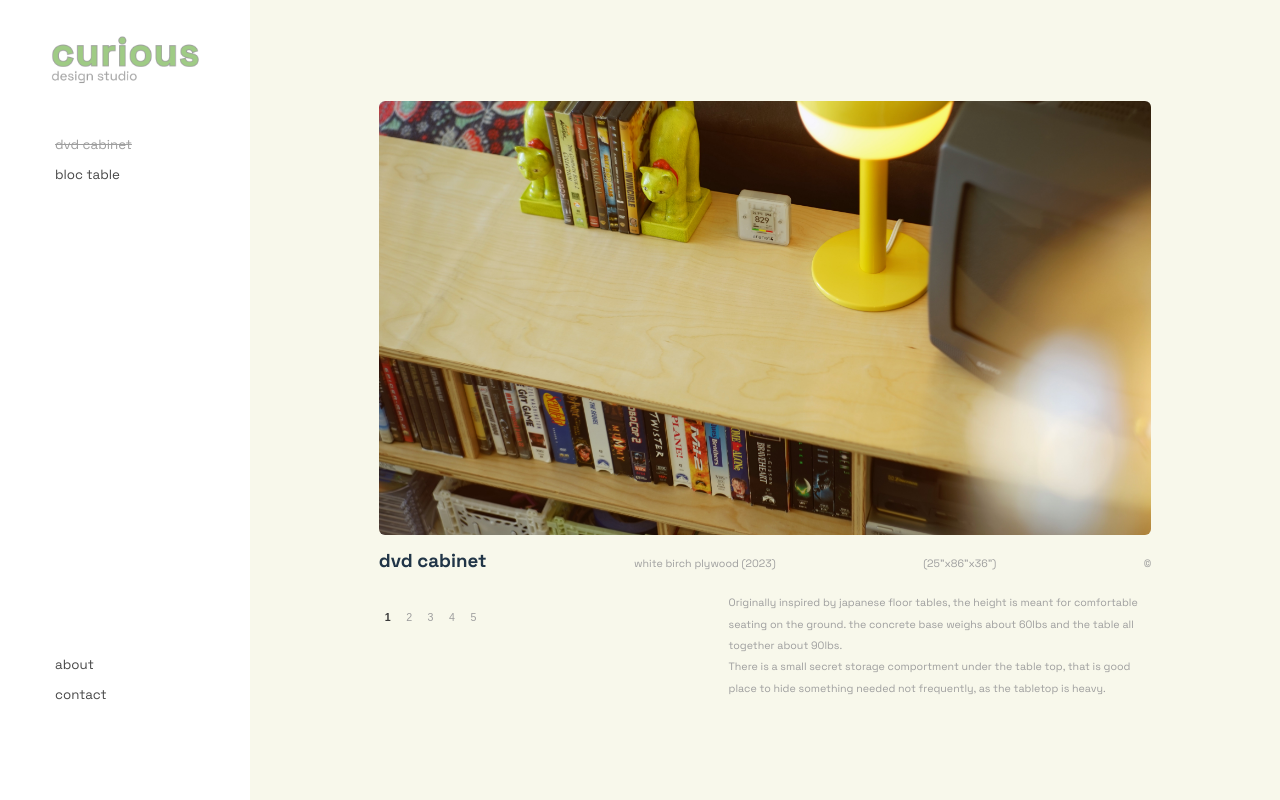
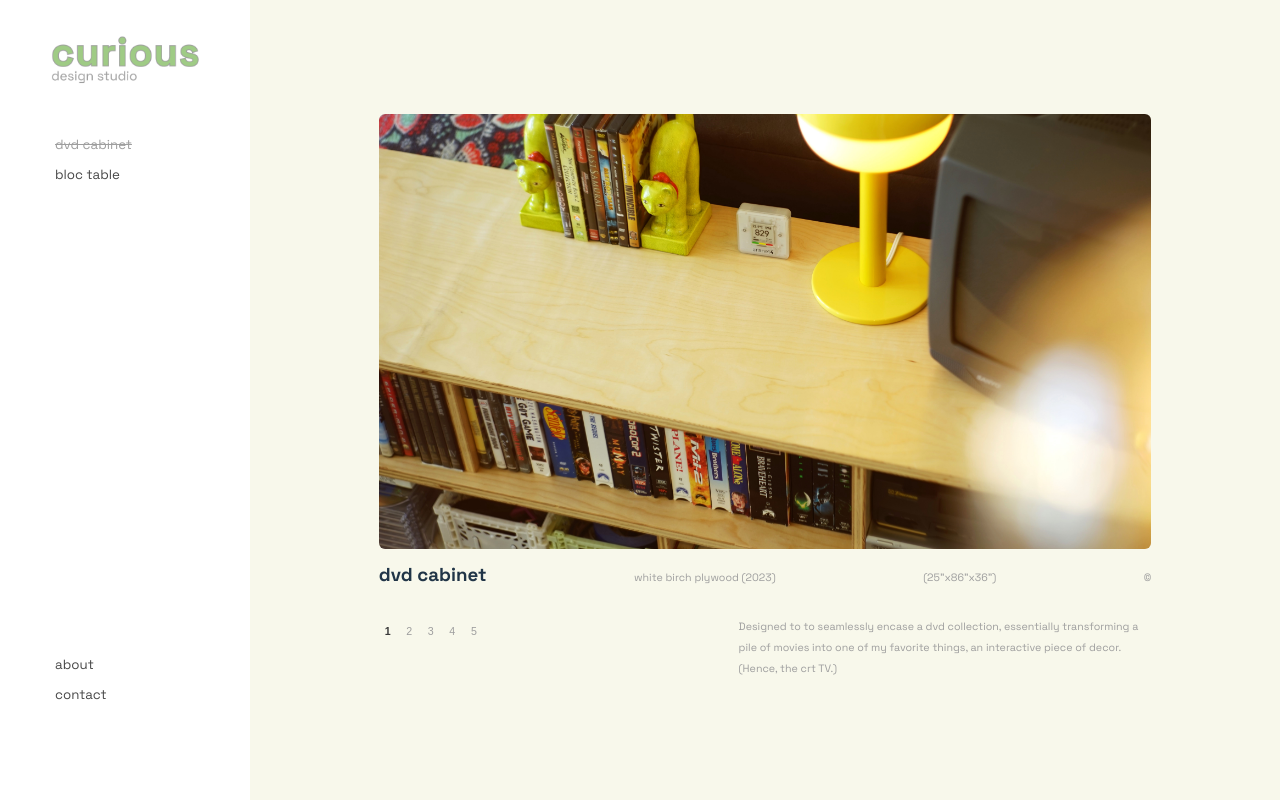
Before and after one commit to ecolijah/curious-design, a Vue app: page / in a window 1280 px wide. Built offline with nearby package versions, Linux system fonts and the light colour scheme.

Commit message:
adjustments

```diff
--- a/src/components/pieces/BlocTable.vue
+++ b/src/components/pieces/BlocTable.vue
@@ -55,11 +55,11 @@ function traverse(option) {
                     <button @click="selectedIndex=4" :class="{ selected: selectedIndex == 4}"><h5>4</h5></button>
                 </div>
                 <div class="description">
-                    <p>Originally inspired by japanese floor tables, the height is meant for comfortable seating on the ground. the concrete base
-                        weighs about 60lbs and the table all together about 90lbs.
+                    <p>Originally inspired by japanese floor tables, the height is meant for comfortable seating on the ground. The concrete base
+                        weighs about 60lbs, and the table all together about 90lbs. The reason I wanted it so heavy was so it could easily not wobble even when placed upon a high pile rug.
                     </p>
                     <!-- <p>The top comes off from the base, for an easier time trransporting the heavy table.</p> -->
-                    <p>There is a small secret storage comportment under the table top, that is good place to hide something needed not frequently, as the tabletop is heavy.</p>
+                    <p>There is a small secret storage comportment under the table top, that is good place to hide something needed infrequently, as the tabletop is heavy.</p>
                 </div>
             </div>
 
@@ -78,7 +78,7 @@ function traverse(option) {
         justify-content: center;
         /* background-color: greenyellow;   */
         width: 100%;
-        height: 100%;
+        height: 90%;
 
     }
 
@@ -146,6 +146,7 @@ function traverse(option) {
         /* background-color: yellowgreen; */
         font-size: 8pt;
         color: #9e9e9e;
+        margin-top: 10px;
     }
     .description p {
         margin: 0;
--- a/src/components/pieces/DvdCabinet.vue
+++ b/src/components/pieces/DvdCabinet.vue
@@ -59,11 +59,9 @@ function traverse(option) {
 
                 </div>
                 <div class="description">
-                    <p>Originally inspired by japanese floor tables, the height is meant for comfortable seating on the ground. the concrete base
-                        weighs about 60lbs and the table all together about 90lbs.
-                    </p>
+                    <p>Designed to to seamlessly encase a dvd collection, essentially transforming a pile of movies into one of my favorite things, an interactive piece of decor. (Hence, the crt TV.) </p>
                     <!-- <p>The top comes off from the base, for an easier time trransporting the heavy table.</p> -->
-                    <p>There is a small secret storage comportment under the table top, that is good place to hide something needed not frequently, as the tabletop is heavy.</p>
+                    <p></p>
                 </div>
             </div>
 
@@ -82,7 +80,7 @@ function traverse(option) {
         justify-content: center;
         /* background-color: greenyellow;   */
         width: 100%;
-        height: 100%;
+        height: 90%
 
     }
 
@@ -105,7 +103,7 @@ function traverse(option) {
         align-items: center;
         justify-content: center;
         max-width: 100%;
-        max-height: 100%;
+        /* max-height: 70%; */
         overflow:hidden;
         /* background-color: brown; */
         /* max-height: 63vh; */
@@ -150,6 +148,7 @@ function traverse(option) {
         /* background-color: yellowgreen; */
         font-size: 8pt;
         color: #9e9e9e;
+        margin-top: 10px;
     }
     .description p {
         margin: 0;
@@ -170,7 +169,7 @@ function traverse(option) {
     .image-container img {
         max-width: 100%; /* Ensures the image doesn't exceed the width of its container */
         /* max-height: 65vh; */
-        max-height: 100%;
+        /* max-height: 70%; */
         width: auto;
         height: auto;
         border-radius: 6px;
```
Also changed, not shown: src/components/pieces/piece-assets/dvd-cabinet/1.JPG, src/components/pieces/piece-assets/dvd-cabinet/2.JPG.
